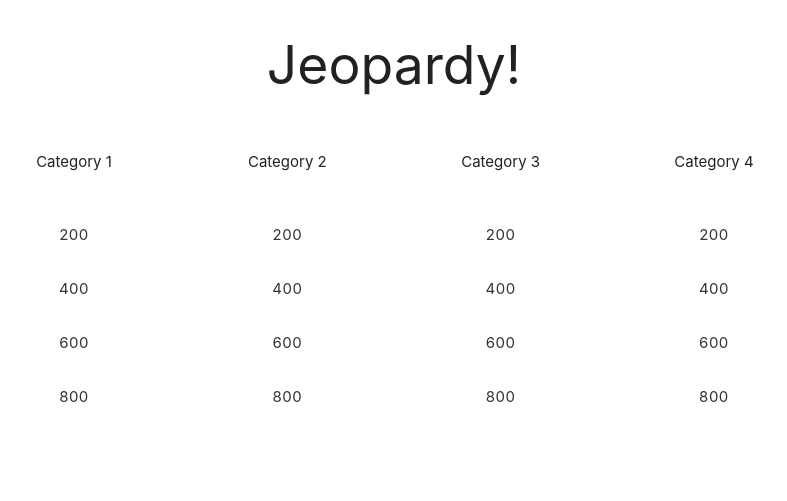
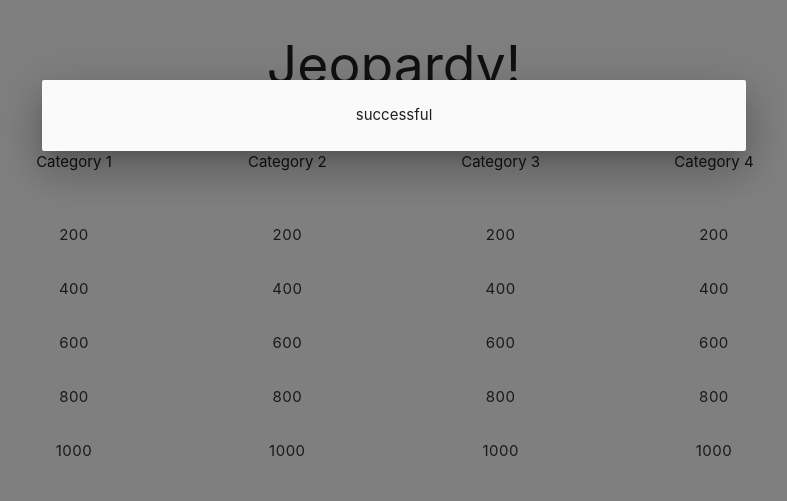
Before and after one commit to brian-henderson/jeopardy-game, a plain HTML site: page index.html in a window 1280 px wide. Shown: the whole page, without its empty margins (246-1033 px from the left). Drawn offline with nearby package versions, Linux system fonts and the light colour scheme.

Commit message:
added modal framework when initialzed

```diff
--- a/data.js
+++ b/data.js
@@ -15,5 +15,9 @@
   [ 800, "Question1", "Answer1" ], //Category 1
   [ 800, "Question2", "Answer2" ], //Category 2
   [ 800, "Question3", "Answer3" ], //Category 3
-  [ 800, "Question4", "Answer4" ]  //Category 4
+  [ 800, "Question4", "Answer4" ],  //Category 4
+  [ 1000, "Question1", "Answer1" ], //Category 1
+  [ 1000, "Question2", "Answer2" ], //Category 2
+  [ 1000, "Question3", "Answer3" ], //Category 3
+  [ 1000, "Question4", "Answer4" ]  //Category 4
 ];
--- a/index.html
+++ b/index.html
@@ -23,12 +23,7 @@
     </div>
     <div class="col s12 l2" id="right-panel"></div>
   </div>
-  <div class="row">
-    <div class="col s12 l3" id="score-1"></div>
-    <div class="col s12 l3" id="score-2"></div>
-    <div class="col s12 l3" id="score-3"></div>
-    <div class="col s12 l3" id="score-4"></div>
-  </div>
+  <div class="row" id="score-bar"></div>
 
 </body>
 
@@ -39,4 +34,10 @@
   </div>
 </div>
 
+<div id="modal-initial" class="modal">
+  <div class="modal-content">
+    successful
+  </div>
+</div>
+
 </html>
--- a/index.js
+++ b/index.js
@@ -1,3 +1,5 @@
+var teams = ["Team 1", "Team 2", "Team 3", "Team 4" ];
+
 function Question (i, p, q, a) {
   this.id = i;
   this.points = p;
@@ -8,6 +10,7 @@
 $(document).ready(function() {
 
   $(".modal").modal();
+  $("#modal-initial").modal("open");
 
   var cells = [];
   for (var i=0; i<data.length; i++) {
```
